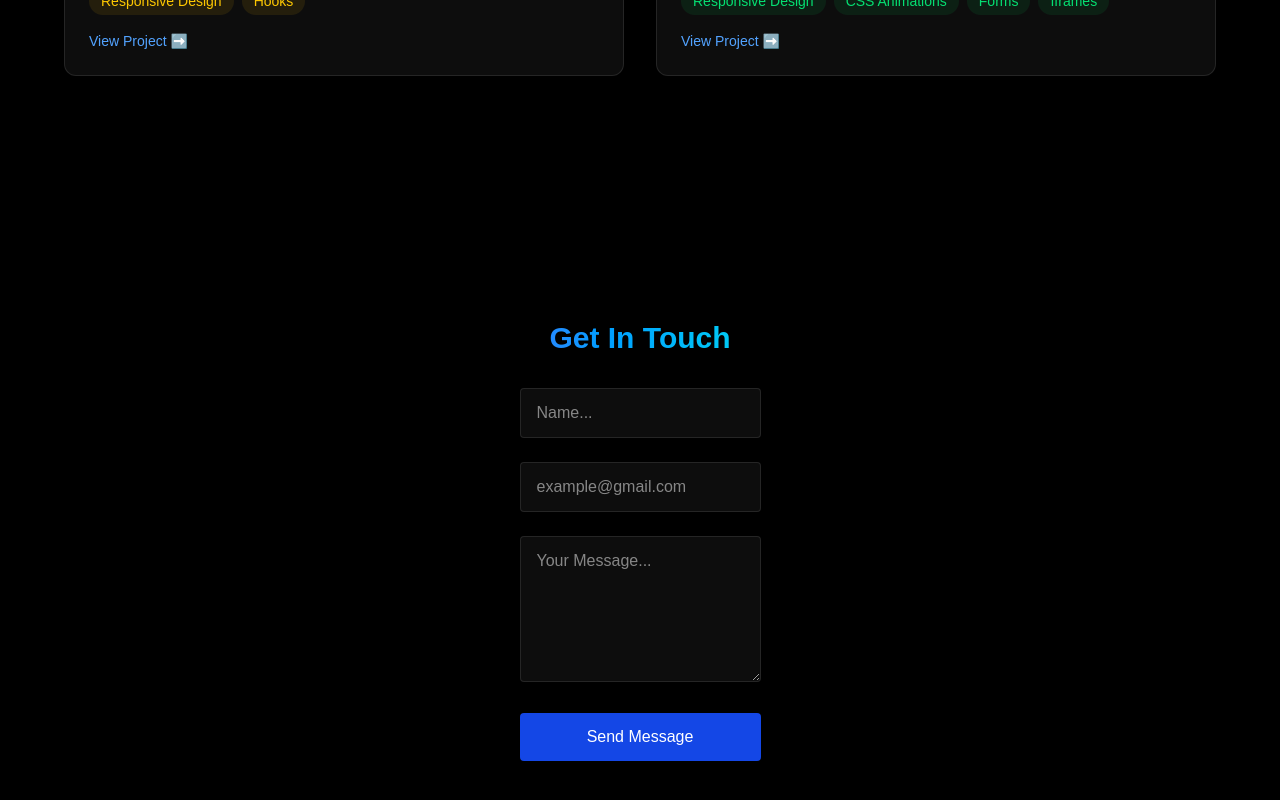
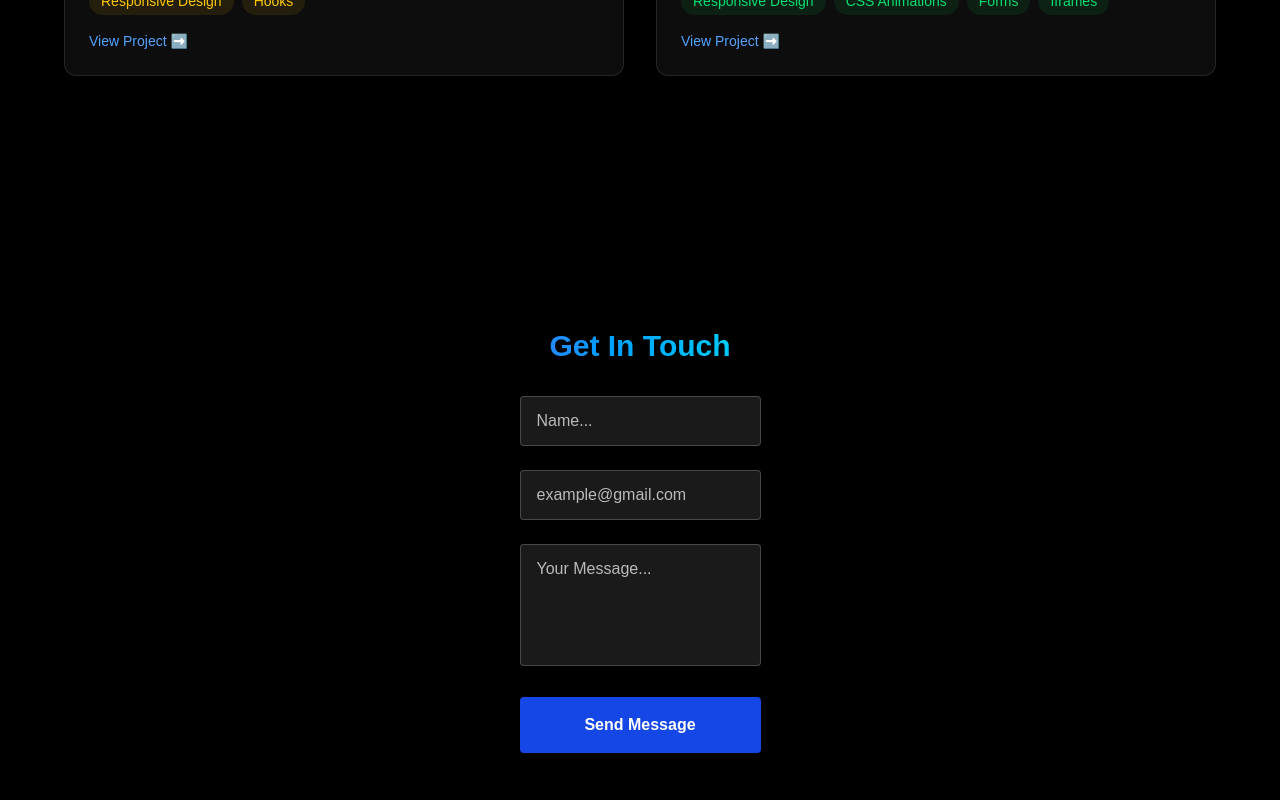
Before and after one commit to prince21241/PORTFOLIO-WEBSITE, a React (Vite) app: page / in a window 1280 px wide. Shown: the part 2260-3060 px from the top of the page. Built offline with nearby package versions, Linux system fonts and the light colour scheme.

Commit message:
Updtaed the Readme FIle

```diff
--- a/src/components/sections/Contact.jsx
+++ b/src/components/sections/Contact.jsx
@@ -18,7 +18,7 @@
 
     emailjs
       .sendForm(SERVICE_ID, TEMPLATE_ID, e.target, PUBLIC_KEY)
-      .then((result) => {
+      .then(() => {
         alert("Message Sent!");
         setFormData({ name: "", email: "", message: "" });
       })
@@ -28,22 +28,22 @@
   return (
     <section
       id="contact"
-      className="min-h-screen flex items-center justify-center py-20 px-4 sm:px-6 lg:px-12"
+      className="min-h-screen flex items-center justify-center py-16 px-4 sm:px-6 md:px-10 lg:px-12"
     >
       <RevealOnScroll>
-        <div className="w-full max-w-full sm:max-w-xl md:max-w-2xl lg:max-w-3xl xl:max-w-4xl">
-          <h2 className="text-3xl font-bold mb-8 bg-gradient-to-r from-blue-500 to-cyan-400 bg-clip-text text-transparent text-center">
+        <div className="w-full max-w-full sm:max-w-md md:max-w-lg lg:max-w-xl xl:max-w-2xl">
+          <h2 className="text-2xl sm:text-3xl font-bold mb-8 bg-gradient-to-r from-blue-500 to-cyan-400 bg-clip-text text-transparent text-center">
             Get In Touch
           </h2>
-          <form className="space-y-6" onSubmit={handleSubmit}>
-            <div className="relative">
+          <form className="space-y-5 sm:space-y-6" onSubmit={handleSubmit}>
+            <div>
               <input
                 type="text"
                 id="name"
                 name="name"
                 required
                 value={formData.name}
-                className="w-full bg-white/5 border border-white/10 rounded px-4 py-3 text-white transition focus:outline-none focus:border-blue-500 focus:bg-blue-500/5"
+                className="w-full bg-white/10 border border-white/20 rounded px-3 py-2 sm:px-4 sm:py-3 text-white placeholder-white/70 transition focus:outline-none focus:border-blue-500 focus:bg-blue-500/10"
                 placeholder="Name..."
                 onChange={(e) =>
                   setFormData({ ...formData, name: e.target.value })
@@ -51,14 +51,14 @@
               />
             </div>
 
-            <div className="relative">
+            <div>
               <input
                 type="email"
                 id="email"
                 name="email"
                 required
                 value={formData.email}
-                className="w-full bg-white/5 border border-white/10 rounded px-4 py-3 text-white transition focus:outline-none focus:border-blue-500 focus:bg-blue-500/5"
+                className="w-full bg-white/10 border border-white/20 rounded px-3 py-2 sm:px-4 sm:py-3 text-white placeholder-white/70 transition focus:outline-none focus:border-blue-500 focus:bg-blue-500/10"
                 placeholder="example@gmail.com"
                 onChange={(e) =>
                   setFormData({ ...formData, email: e.target.value })
@@ -66,23 +66,24 @@
               />
             </div>
 
-            <div className="relative">
+            <div>
               <textarea
                 id="message"
                 name="message"
                 required
-                rows={5}
+                rows={4}
                 value={formData.message}
-                className="w-full bg-white/5 border border-white/10 rounded px-4 py-3 text-white transition focus:outline-none focus:border-blue-500 focus:bg-blue-500/5"
+                className="w-full bg-white/10 border border-white/20 rounded px-3 py-2 sm:px-4 sm:py-3 text-white placeholder-white/70 transition focus:outline-none focus:border-blue-500 focus:bg-blue-500/10 resize-none"
                 placeholder="Your Message..."
                 onChange={(e) =>
                   setFormData({ ...formData, message: e.target.value })
                 }
               />
             </div>
+
             <button
               type="submit"
-              className="w-full bg-blue-700 text-white py-3 px-6 rounded font-medium transition relative overflow-hidden hover:-translate-y-0.5 hover:shadow-[0_0_15px_rgba(37,99,235,0.6)]"
+              className="w-full bg-blue-700 hover:bg-blue-800 text-white py-3 sm:py-4 px-6 rounded font-semibold transition shadow-md hover:shadow-lg"
             >
               Send Message
             </button>
```
Also changed, not shown: 1 other file (tests, documents, lock files or other folders).
